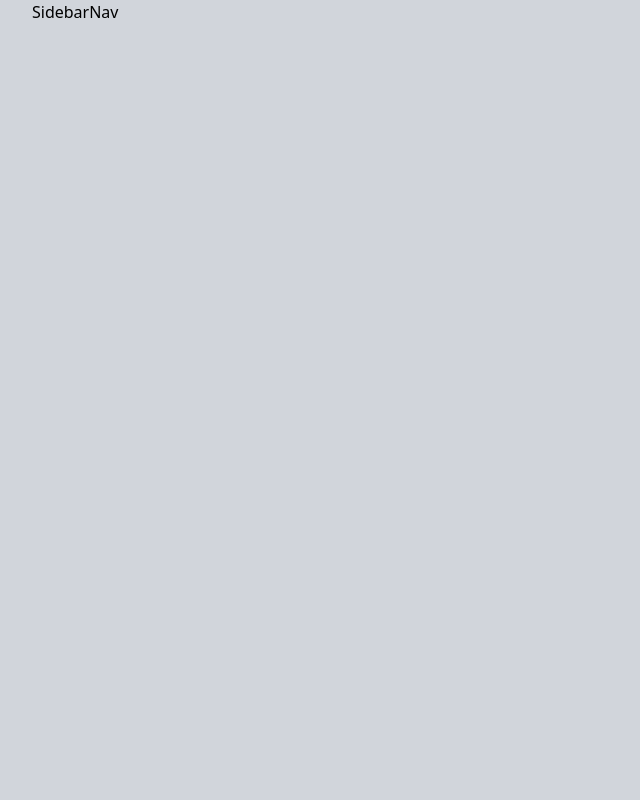
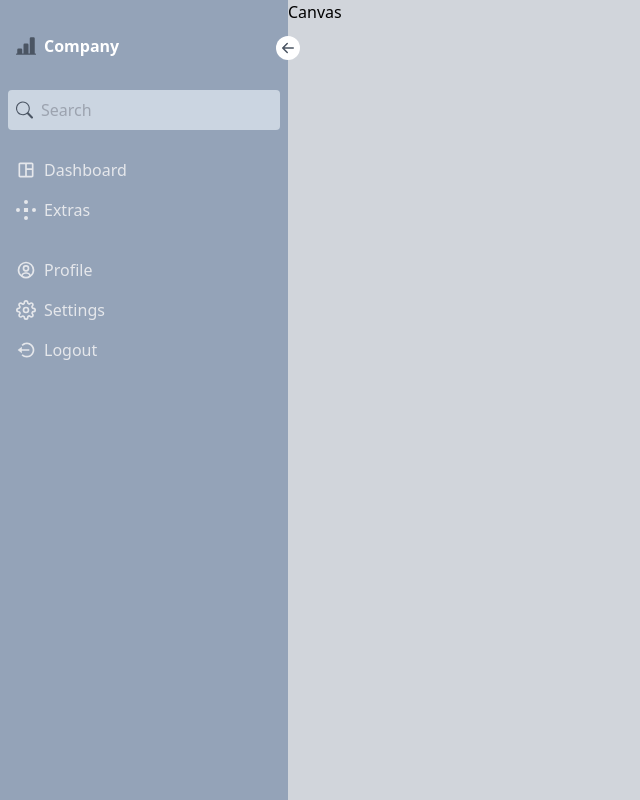
Before and after one commit to juanrb/my-portfolio, a Next.js app: page / in a window 1280 px wide. Shown: the whole page, without its empty margins (0-640 px from the left). Built offline with nearby package versions, Linux system fonts and the light colour scheme.

Commit message:
sidebar not sucking that much

```diff
--- /dev/null
+++ b/components/layout/Canvas/index.tsx
@@ -0,0 +1,9 @@
+type Props = {}
+
+const Canvas = (props: Props) => {
+	return (
+		<div>Canvas</div>
+	)
+}
+
+export default Canvas
--- a/components/layout/SidebarNav/index.tsx
+++ b/components/layout/SidebarNav/index.tsx
@@ -1,8 +1,46 @@
+import { useState } from 'react'
+import { BsArrowLeftShort, BsFillBarChartLineFill, BsSearch } from 'react-icons/bs'
+import { MdOutlineSpaceDashboard } from 'react-icons/md'
+import { BiLogOutCircle, BiUserCircle } from 'react-icons/bi'
+import { FiSettings } from 'react-icons/fi'
+import { SiPluscodes } from 'react-icons/si'
+import { routes } from '../../../config/routes'
+
 type Props = {}
 
 const SidebarNav = (props: Props) => {
+	const [open, setOpen] = useState(true)
+	const menuItems = [
+		{ title: 'Dashboard', icon: <MdOutlineSpaceDashboard className="text-xl" />, url: routes.dashboard },
+		{ title: 'Extras', icon: <SiPluscodes className="text-xl" />, url: routes.extras },
+		{ title: 'Profile', icon: <BiUserCircle className="text-xl" />, spacing: true, url: routes.profile },
+		{ title: 'Settings', icon: <FiSettings className="text-xl" />, url: routes.settings },
+		{ title: 'Logout', icon: <BiLogOutCircle className="text-xl" />, hoverClass: true, url: routes.logout },
+	]
+
 	return (
-		<div>SidebarNav</div>
+		<div className={`bg-slate-400 font-extralight h-screen p-2 pt-7 ${open ? 'w-72' : 'w-14'} relative duration-300`}>
+			<BsArrowLeftShort onClick={() => setOpen(!open)} className={`text-gray-600 bg-white rounded-full absolute text-2xl -right-3 top-9 cursor-pointer hover:bg-slate-200 ${!open && 'rotate-180'}`} />
+
+			<div className="inline-flex items-center">
+				<BsFillBarChartLineFill className="text-gray-600 text-4xl p-2 rounded-md" />
+				<h1 className={`text-white duration-300 origin-left flex-nowrap font-semibold ${!open && 'scale-0'}`}>Company</h1>
+			</div>
+
+			<div className="flex items-center mt-5 bg-slate-300 rounded p-2 h-10">
+				<BsSearch className="text-gray-600 text-lg cursor-pointer" />
+				<input type="text" className={`bg-transparent outline-none ml-2 ${!open && 'hidden'}`} placeholder="Search" />
+			</div>
+
+			<ul className={`duration-300 pt-5 h-5/6`}>
+				{menuItems.map((item, index) => (
+					<li key={index} className={`text-gray-200 flex items-center cursor-pointer rounded p-2 hover:bg-slate-500 duration-100 group hover:text-white ${!!item.spacing && 'mt-5'}`}>
+						<span className={`${item.hoverClass ? 'group-hover:text-red-500' : 'group-hover:text-cyan-500'}`}>{item.icon}</span>
+						<span className={`pl-2 transition-opacity ${open ? 'opacity-100' : 'opacity-0'}`}>{item.title}</span>
+					</li>
+				))}
+			</ul>
+		</div>
 	)
 }
 
--- /dev/null
+++ b/config/routes.ts
@@ -0,0 +1,7 @@
+export const routes = {
+	dashboard: '/',
+	extras: '/extras',
+	profile: '/profile',
+	settings: '/settings',
+	logout: '/logout',
+};
--- a/pages/index.tsx
+++ b/pages/index.tsx
@@ -1,17 +1,21 @@
 import Head from 'next/head'
+import Canvas from '../components/layout/Canvas'
 import SidebarNav from '../components/layout/SidebarNav'
 import styles from '../styles/Home.module.css'
 
 export default function Home() {
   return (
-    <div className={styles.container}>
+    <div>
       <Head>
         <title>My dashboard</title>
         <meta name="description" content="Generated by create next app" />
         <link rel="icon" href="/favicon.ico" />
       </Head>
 
-      <SidebarNav />
+      <div className="flex">
+        <SidebarNav />
+        <Canvas />
+      </div>
 
     </div>
   )
--- a/tailwind.config.js
+++ b/tailwind.config.js
@@ -5,7 +5,13 @@ module.exports = {
     "./components/**/*.{js,ts,jsx,tsx}",
   ],
   theme: {
-    extend: {},
+    extend: {
+      // colors: {
+      //   primary: "#1E90FF",
+      //   secondary: "#FF6347",
+      //   accent: "#FFD700",
+      // },
+    },
   },
   plugins: [],
 }
```
